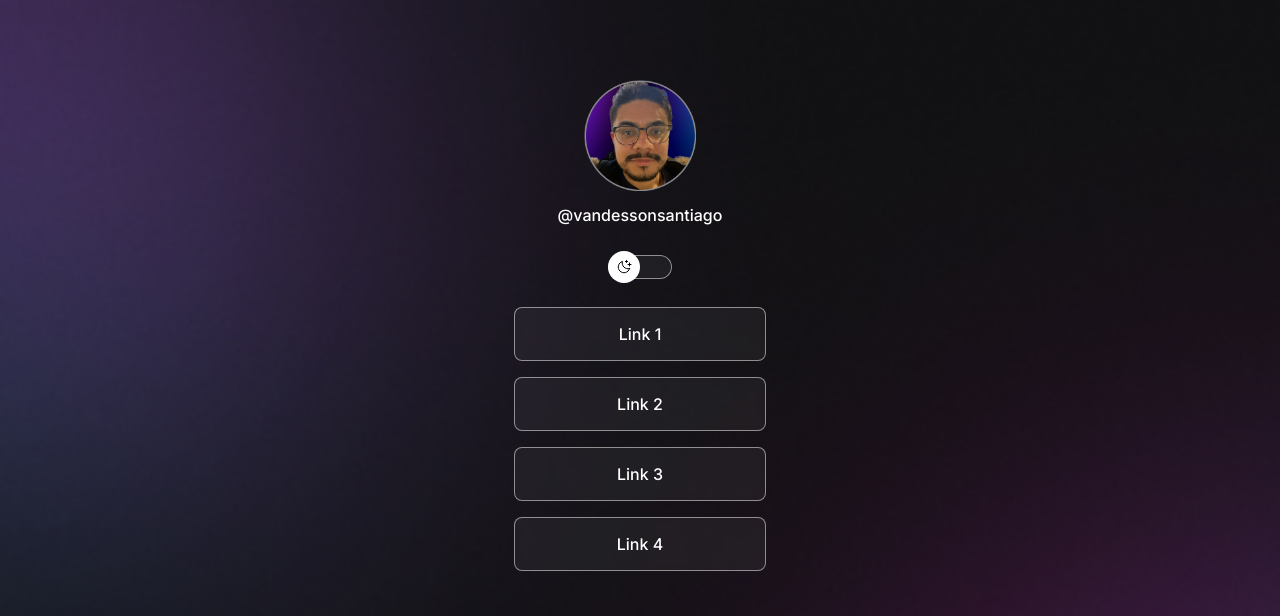
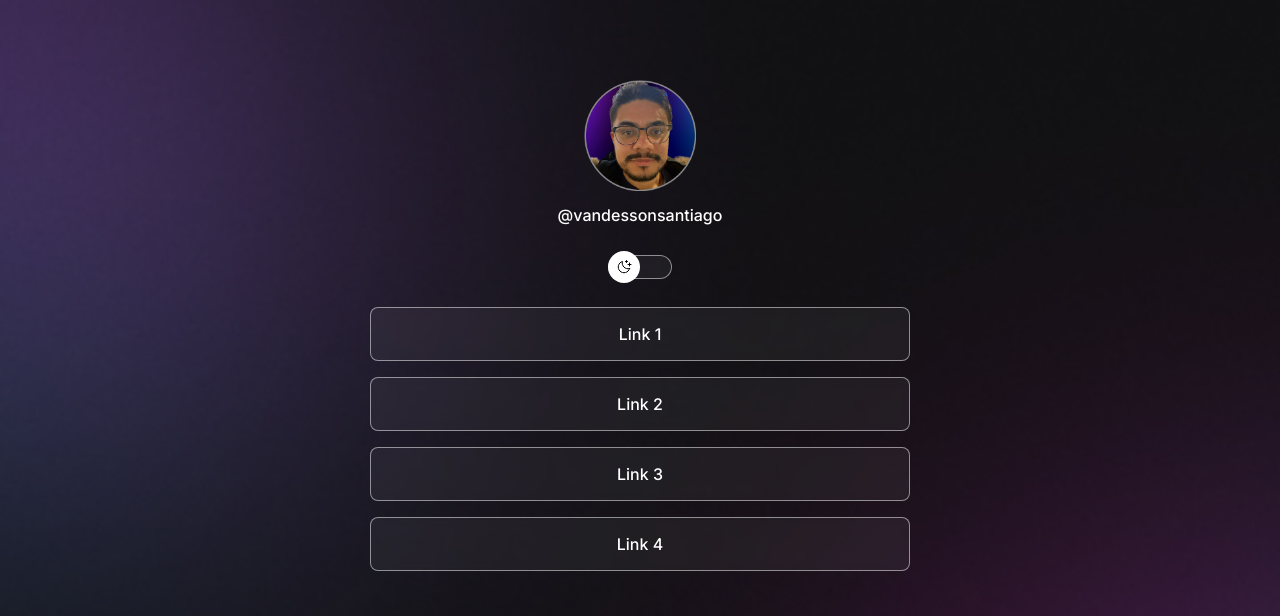
Before and after one commit to vandessonsantiago/Links, a plain HTML site: page index.html in a window 1280 px wide. Shown: the top 616 px of the page. Drawn offline with nearby package versions, Linux system fonts and the light colour scheme.

Commit message:
adjust container width

```diff
--- a/style.css
+++ b/style.css
@@ -34,7 +34,8 @@ body * {
 }
 
 #container {
-  width: 300px;
+  width: 100%;
+  max-width: 588px;
   margin: 56px auto 0px;
 
   padding: 0 24px;
```
